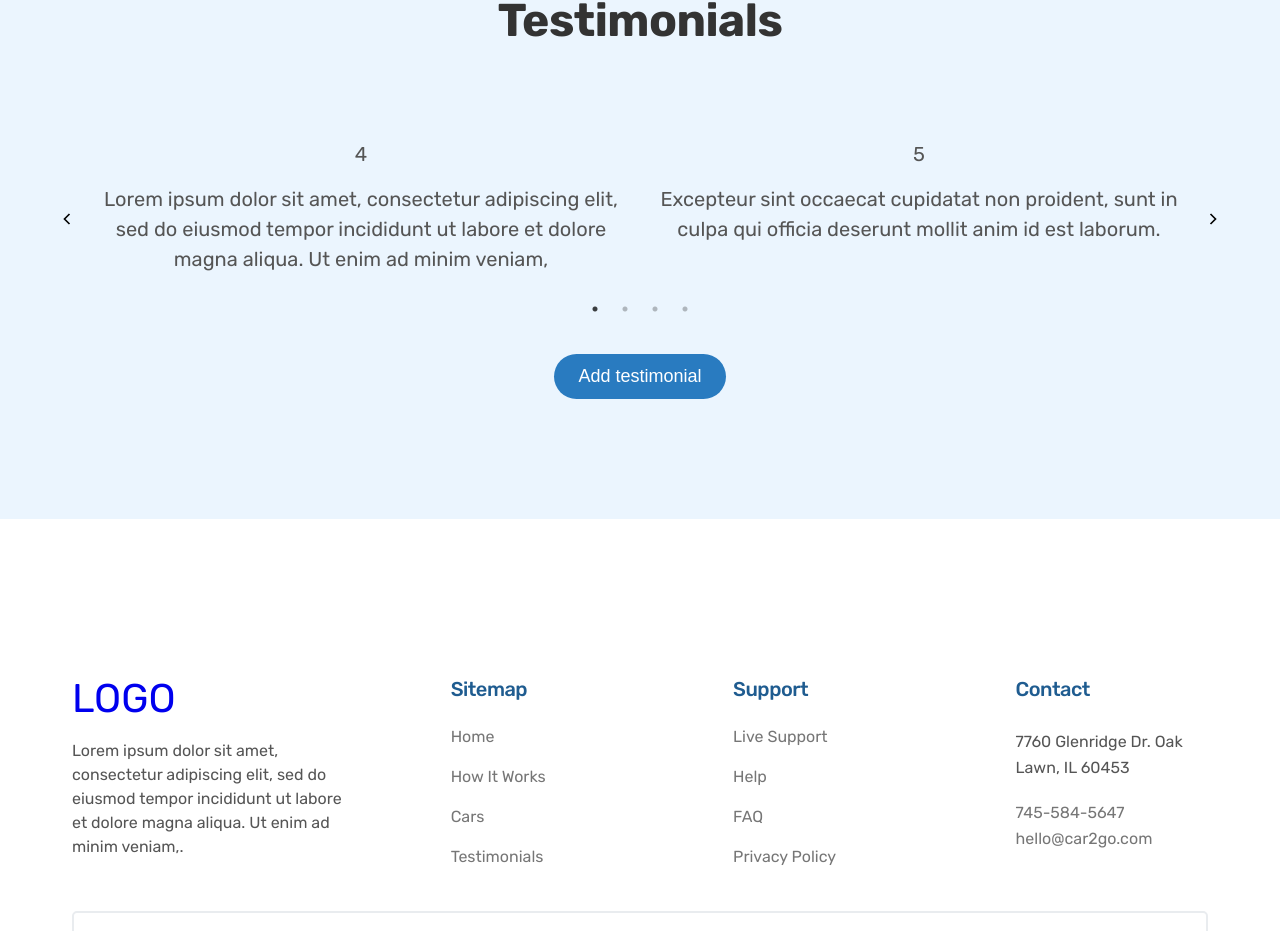
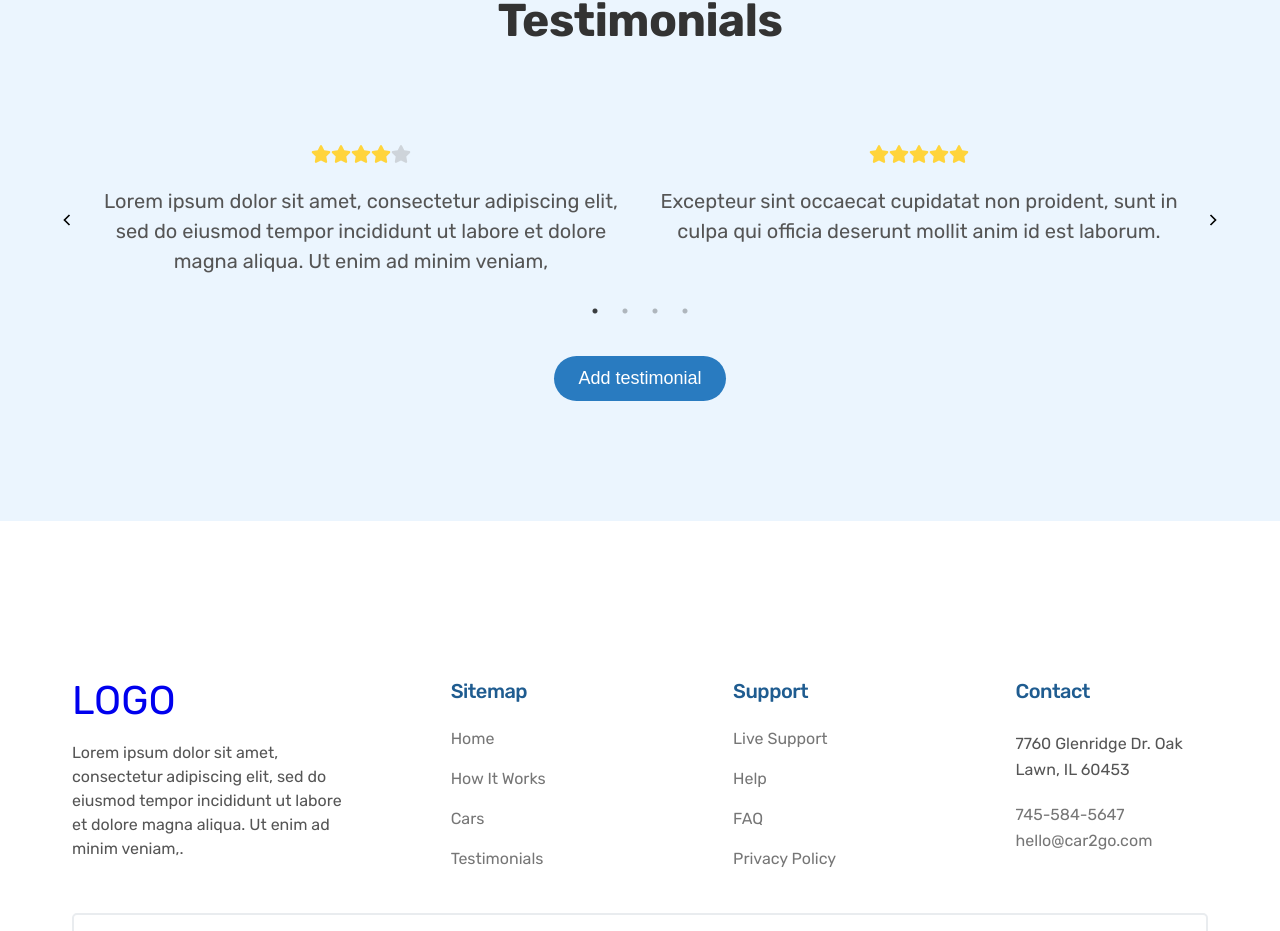
Before and after one commit to ivana7f/car2go, a React (Create React App) app: page / in a window 1280 px wide. Shown: the part 2212-3143 px from the top of the page. Built offline with nearby package versions, Linux system fonts and the light colour scheme.

Commit message:
added stars to testimonials

```diff
--- a/src/Components/Testimonials/AddTestimonial/AddTestimonial.js
+++ b/src/Components/Testimonials/AddTestimonial/AddTestimonial.js
@@ -8,7 +8,7 @@ function AddTestimonial() {
       <StarRating />
       <form>
         <textarea
-          placeholder="Enter your feedback"
+          placeholder="Enter your feedback..."
           rows={10}
           cols={40}
           maxLength={100}
--- a/src/Components/Testimonials/Testimonial/Testimonial.js
+++ b/src/Components/Testimonials/Testimonial/Testimonial.js
@@ -1,11 +1,23 @@
 import React from "react";
+import StarRating from "../AddTestimonial/StarRating/StarRating";
+import { FaStar } from "react-icons/fa";
 
 import classes from "./Testimonial.module.scss";
 
 function Testimonial(props) {
   return (
-    <div>
-      <p className={classes.rating}>{props.rating}</p>
+    <div className={classes.testimonialContainer}>
+      <div>
+        {[...Array(5)].map((star, i) => {
+          const ratingValue = i + 1;
+          return (
+            <FaStar
+              color={ratingValue <= props.rating ? "#ffd43b" : "#ced4da"}
+              size="2rem"
+            />
+          );
+        })}
+      </div>
       <p className={classes.text}>{props.text}</p>
     </div>
   );
--- a/src/Components/Testimonials/Testimonial/Testimonial.module.scss
+++ b/src/Components/Testimonials/Testimonial/Testimonial.module.scss
@@ -1,9 +1,8 @@
 @import "../../../Styles/Mixins.scss";
 @import "../../../Styles/Variables.scss";
 
-.rating {
-  text-align: center;
-  font-size: 2rem;
+.testimonialContainer {
+  @include flex-center();
 }
 
 .text {
--- a/src/Components/Testimonials/Testimonials.js
+++ b/src/Components/Testimonials/Testimonials.js
@@ -25,7 +25,7 @@ const DUMMY_DATA = [
   },
   {
     id: 4,
-    rating: 1,
+    rating: 3,
     text: "Ut enim ad minim veniam, quis nostrud exercitation ullamco laboris nisi ut aliquip ex ea commodo consequat.",
   },
 ];
```
